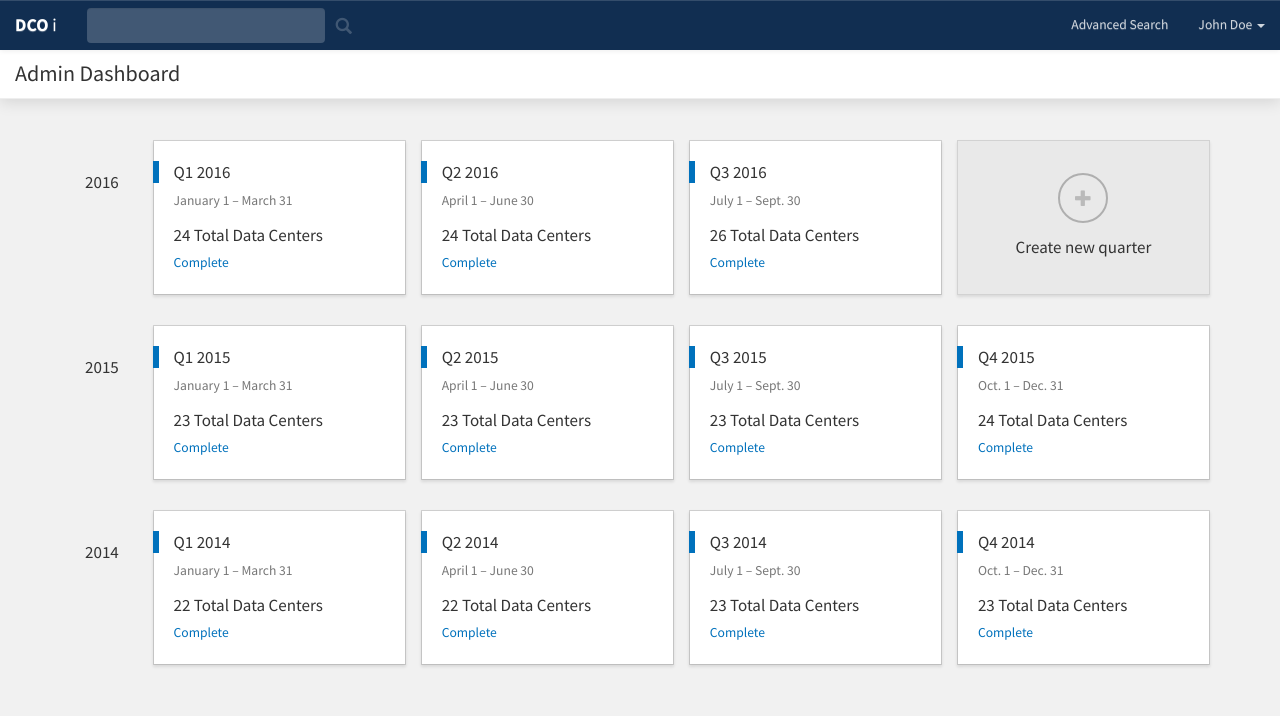
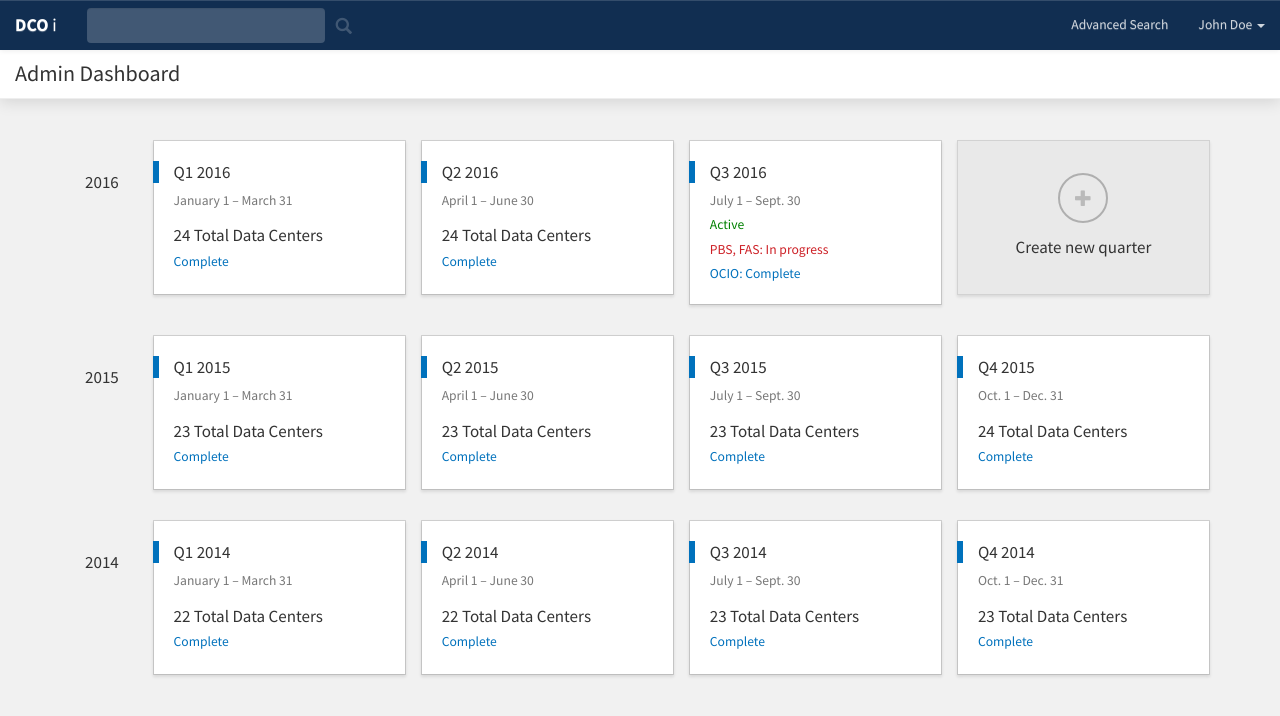
Before and after one commit to Ventera-Corporation/gsa-dcoi, a Spring Boot app: page / in a window 1280 px wide. Shown: the top 716 px of the page. Run offline with Spring Boot 4, Linux system fonts and the light colour scheme; some libraries are stand-ins or nearby versions.

Commit message:
#22 Dashboard layout of in progress and complete field offices

```diff
--- a/dcci/src/main/resources/public/app/dashboard/dashboard.html
+++ b/dcci/src/main/resources/public/app/dashboard/dashboard.html
@@ -36,18 +36,32 @@
                                 <small class="text-muted" data-ng-if="quarter.fiscalQuarter === 'Q2'">April 1 &ndash; June 30</small>
                                 <small class="text-muted" data-ng-if="quarter.fiscalQuarter === 'Q3'">July 1 &ndash; Sept. 30</small>
                                 <small class="text-muted" data-ng-if="quarter.fiscalQuarter === 'Q4'">Oct. 1 &ndash; Dec. 31</small>
-                                <p style="margin-bottom:0; margin-top:12px;">
-                                    {{quarter.totalNumDataCenters}} Total Data Centers
-                                </p>
                                 <small style="margin-top:0; color:#cd2026;" data-ng-if="quarter.quarterInProgressFlag">
                                     In progress
                                 </small>
-                                <small style="margin-top:0; color:green;" data-ng-if="quarter.quarterActiveFlag">
-                                    Active
-                                </small>
-                                <small style="margin-top:0;" class="vnt-primary-text-color" data-ng-if="quarter.quarterCompleteFlag">
-                                    Complete
-                                </small>
+                                <div data-ng-if="quarter.quarterActiveFlag">
+	                                <small style="margin-top:0; color:green;">
+	                                    Active
+	                                </small>
+	                                <br/>
+	                                <small style="margin-top:0; color:#cd2026;">
+	                                    <span data-ng-repeat="fieldOffice in quarter.fieldOfficesInProgressFlags">
+	                                    		{{fieldOffice}}<span data-ng-if="!$last">, </span></span>: In progress
+	                                </small>
+	                                <br/>
+	                                <small style="margin-top:0;" class="vnt-primary-text-color">
+	                                    <span data-ng-repeat="fieldOffice in quarter.fieldOfficesCompleteFlags">
+	                                    		{{fieldOffice}}<span data-ng-if="!$last">, </span></span>: Complete
+	                                </small>
+                                </div>
+                                <div data-ng-if="quarter.quarterCompleteFlag">
+	                                <div style="margin-bottom:0; margin-top:12px;">
+	                                    {{quarter.totalNumDataCenters}} Total Data Centers
+	                                </div>
+	                                <small style="margin-top:0;" class="vnt-primary-text-color">
+	                                    Complete
+	                                </small>
+                                </div>
                             </div>
                             <div class="vnt-calendar-chip vnt-calendar-chip--creator" style="text-align:center;"
                             		data-ng-click="dc.addNewQuarter()"
--- a/dcci/src/main/resources/public/app/module-config.js
+++ b/dcci/src/main/resources/public/app/module-config.js
@@ -34,8 +34,10 @@
 									fiscalYear: '2016',
 									totalNumDataCenters: 26,
 									quarterInProgressFlag: false,
-									quarterActiveFlag: false,
-									quarterCompleteFlag: true
+									quarterActiveFlag: true,
+									fieldOfficesInProgressFlags: ['PBS', 'FAS'],
+									fieldOfficesCompleteFlags: ['OCIO'],
+									quarterCompleteFlag: false
 								},
 								{
 							    	fiscalQuarter: 'Q2',
```
